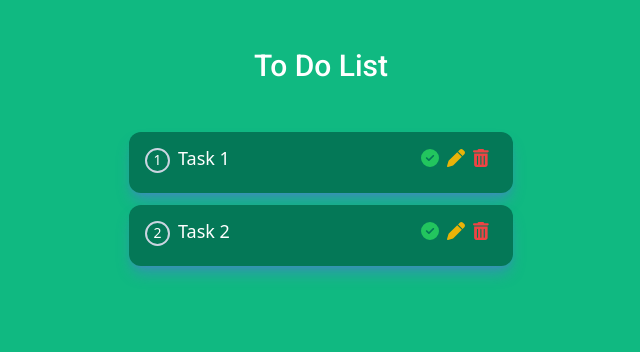
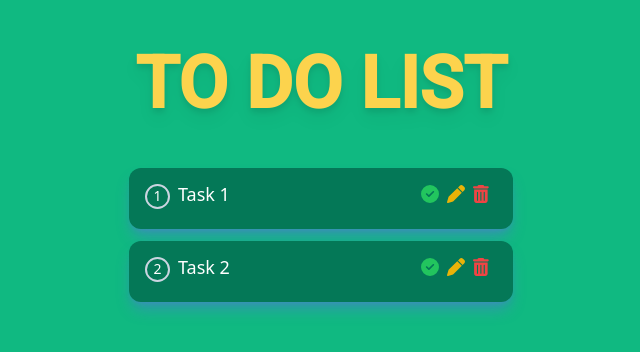
Before and after one commit to mriskisyahputraa2/project-challenges-react, a React (Create React App) app in the folder to-do-list/: page / in a window 1280 px wide. Shown: the top 352 px of the page, without its empty margins (319-959 px from the left). Built offline with nearby package versions, Linux system fonts and the light colour scheme.

Commit message:
style todolist

```diff
--- a/to-do-list/src/App.js
+++ b/to-do-list/src/App.js
@@ -53,7 +53,7 @@ function App() {
   return (
     <>
       <div className='App'>
-        <h1 className='text-center text-3xl font-roboto font-medium text-white my-12'>To Do List</h1>
+        <h1 className='text-center font-roboto text-7xl font-extrabold text-amber-300 drop-shadow-lg my-12 uppercase'>To Do List</h1>
 
 
       {/* Display Todos */}
```
